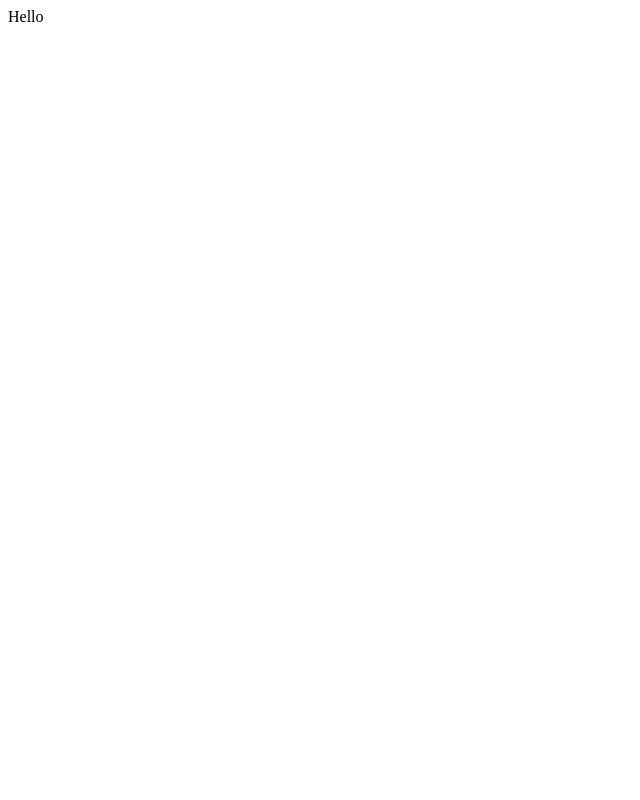
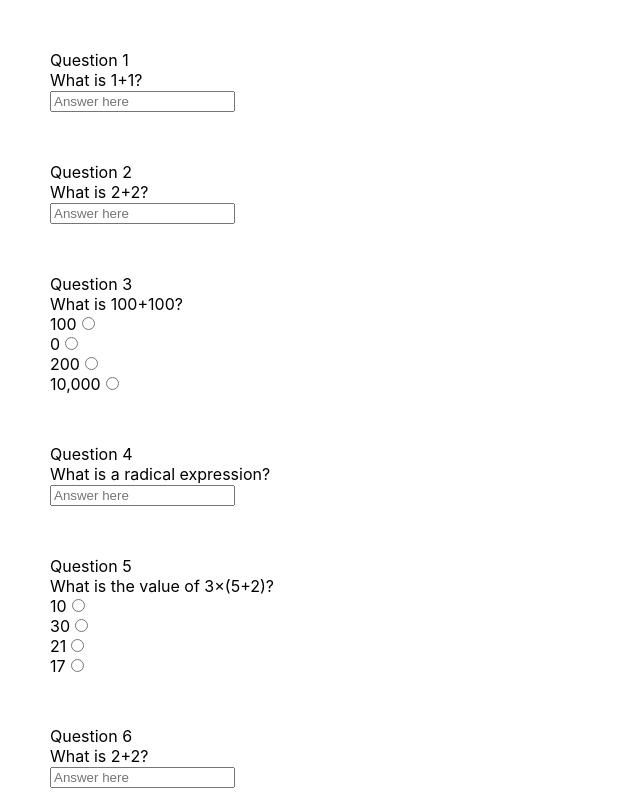
Before and after one commit to godfreydoo/eduArt, a React app: page / in a window 1280 px wide. Shown: the top 800 px of the page, without its empty margins (0-640 px from the left). Built offline with nearby package versions, Linux system fonts and the light colour scheme.

Commit message:
Components for questions and drawing

```diff
--- a/client/src/App.css
+++ b/client/src/App.css
@@ -1,17 +1,11 @@
-/* .App {
-  text-align: left;
-  background-color: #b5b8bd;
+body {
+  margin: 0;
+  font-family: -apple-system, BlinkMacSystemFont, 'Segoe UI', 'Roboto', 'Oxygen',
+    'Ubuntu', 'Cantarell', 'Fira Sans', 'Droid Sans', 'Helvetica Neue',
+    sans-serif;
+  -webkit-font-smoothing: antialiased;
+  -moz-osx-font-smoothing: grayscale;
 }
-
-.App-header {
-  min-height: 100vh;
-  display: flex;
-  flex-direction: column;
-  align-items: left;
-  justify-content: left;
-  font-size: calc(10px + 2vmin);
-  color: white;
-} */
 
 .left, .right {
   height: 100vh;
@@ -23,26 +17,10 @@
   margin: 50px;
 }
 
-.grid{
-  width: auto;
-  height: auto;
-  /* border: 10px solid rgba(98, 131, 150, 0.712); */
-  padding: 50px;
-  margin: 20px;
-  font-size: 12;
-}
-
-.node {
-  border: 0.1px solid rgb(233, 239, 241);
-  min-width: 20px;
-  min-height: 20px;
-  display: inline-block;
-}
-
 .hidden {
   display: none;
 }
 
-.imageToBeDrawn {
+.image-to-draw {
   position: fixed;
 }
--- /dev/null
+++ b/client/src/components/AnswerForm.tsx
@@ -0,0 +1,60 @@
+import React, {useState, useEffect} from 'react';
+
+interface Props {
+  type: string;
+  answer: string;
+  selections: Array<string>;
+}
+
+const AnswerForm: React.FC<Props> = ({type, answer, selections}) => {
+
+  const [markCorrect, setMarkCorrect] = useState<boolean>(false);
+
+  const handleAnswer = (e: any) => {
+    const userAnswer = e.target.value;
+
+    if (type === "Text") {
+      userAnswer.toLowerCase();
+      const potentialAnswers = answer.split(", ");
+      if (potentialAnswers.includes(userAnswer)) {
+        setMarkCorrect(true);
+        // handle score
+      }
+    } else {
+      if (userAnswer === answer) {
+        setMarkCorrect(true);
+        // handle score
+      }
+    }
+  }
+
+  if (markCorrect) {
+    return (
+      <div>{answer}</div>
+    )
+  } else {
+    if (type === 'Multiple Choice') {
+      return (
+        <div>
+          {selections.map((value, index) => {
+            return (
+              <div key={index} onChange={handleAnswer}>
+                <label> {value}
+                  <input type="radio" name="answer" value={value}/>
+                </label>
+              </div>
+            )
+          })}
+        </div>
+      )
+    } else {
+      return (
+        <label>
+          <input placeholder="Answer here" type="text" onChange={handleAnswer}/>
+        </label>
+      )
+    }
+  }
+}
+
+export default AnswerForm;
--- /dev/null
+++ b/client/src/components/Canvas.tsx
@@ -0,0 +1,79 @@
+import React from 'react';
+import Draw from './Draw';
+import image from '../assets/apple_pie.jpg'; // will be replaced
+
+interface State {
+  imgData: object;
+  height: number;
+  width: number;
+}
+
+interface Context {
+  drawImage: (arg1: object, arg2: number, arg3: number, arg4: number, arg5: number) => void;
+  getImageData: (arg1: number, arg2: number, arg3: number, arg4: number) => object;
+}
+
+interface Canvas {
+  getContext: (arg1: string) => object;
+  width: number;
+  height: number;
+}
+
+
+class Canvas extends React.Component<any, State> {
+  sourceImage: React.RefObject<any>;
+  extractedDataImage: React.RefObject<any>;
+  constructor(props: any) {
+    super(props);
+    this.sourceImage = React.createRef();
+    this.extractedDataImage = React.createRef();
+    this.state = {
+      imgData: {},
+      height: 0,
+      width: 0,
+    }
+  }
+
+  prepareContext() {
+    const canvas = this.extractedDataImage.current;
+    const context = canvas.getContext('2d');
+    this.setState({height: canvas.height, width: canvas.width});
+    this.paint(context, canvas);
+  }
+
+  async paint(context: Context, canvas: Canvas) {
+    context.drawImage(this.sourceImage.current, 0, 0, canvas.width, canvas.height);
+    const imgData = context.getImageData(0, 0, canvas.width, canvas.height);
+    console.log(imgData);
+    this.setState({imgData});
+  }
+
+  render () {
+    return (
+      <div>
+      <canvas
+        ref={this.extractedDataImage}
+        width="800"
+        height="800"
+        className="hidden">
+        <img
+          ref={this.sourceImage}
+          onLoad={this.prepareContext.bind(this)}
+          src={image}
+          width="800"
+          height="800"
+          alt="Image"
+          className="hidden"
+        />
+      </canvas>
+      <Draw
+        imgData={this.state.imgData}
+        height={this.state.height}
+        width={this.state.width}
+      />
+    </div>
+    )
+  }
+}
+
+export default Canvas;
--- /dev/null
+++ b/client/src/components/Draw.tsx
@@ -0,0 +1,77 @@
+import React from 'react';
+
+interface Props {
+  imgData: object;
+  height: number;
+  width: number;
+}
+
+interface State {
+  drawProgress: number;
+  context: Context;
+  canvas: Canvas;
+  height: number;
+  width: number;
+}
+
+interface Canvas {
+  height?: number;
+  width?: number;
+}
+
+interface Context {
+  putImageData?: (arg1: object, arg2: number, arg3: number, arg4: number, arg5: number, arg6: number, arg7: number) => void;
+}
+
+class Draw extends React.Component<Props, State> {
+  newImage: React.RefObject<any>;
+  constructor(props: Props) {
+    super(props);
+    this.newImage = React.createRef();
+    this.state = {
+      drawProgress: 1,
+      context: {},
+      canvas: {},
+      height: 0,
+      width: 0,
+    }
+  }
+
+  componentDidMount() {
+    this.prepareContext();
+  }
+
+  // draw image based on total score
+
+  async prepareContext () {
+    try {
+      var canvas = this.newImage.current;
+      var context = await canvas.getContext('2d');
+      this.setState({context, canvas});
+    } catch (err) {
+      console.error(err);
+    }
+  }
+
+  async putDataOnCanvas (height: number, width: number) {
+    // draw image based on total score
+
+    this.state.context.putImageData(this.props.imgData, 0, 0, height, width, this.state.canvas.width, this.state.canvas.height);
+    this.setState({drawProgress: this.state.drawProgress + 1});
+  }
+
+  render () {
+    return (
+      <>
+        <canvas
+          ref={this.newImage}
+          className="image-to-draw"
+          width="800"
+          height="800"
+        />
+      </>
+    )
+  }
+}
+
+export default Draw;
--- /dev/null
+++ b/client/src/components/QuestionList.tsx
@@ -0,0 +1,22 @@
+import React from 'react';
+import QuestionListEntry from './QuestionListEntry';
+
+interface Props {
+  questions: Array<object>;
+}
+
+const QuestionList: React.FC<Props> = ({questions}) => {
+
+  return (
+    <div>
+      {questions.map((question, index) =>
+        <QuestionListEntry
+          question={question}
+          key={index}
+        />
+      )}
+    </div>
+  )
+}
+
+export default QuestionList;
--- /dev/null
+++ b/client/src/components/QuestionListEntry.tsx
@@ -0,0 +1,35 @@
+import React from 'react';
+import AnswerForm from './AnswerForm';
+
+interface Questions {
+  Number: number;
+  Question: string;
+  Type: string;
+  Answer: string;
+  A: string;
+  B: string;
+  C: string;
+  D: string;
+}
+
+interface Props {
+  question: any;
+}
+
+const QuestionListEntry: React.FC<Props> = ({question}) => {
+  return (
+    <div className="question">
+      <div className="question-number">Question {question.Number}</div>
+      <div className="question-question">{question.Question}</div>
+      <div>
+        <AnswerForm
+          type={question.Type}
+          answer={question.Answer}
+          selections={[question.A, question.B, question.C, question.D]}
+        />
+      </div>
+    </div>
+  )
+}
+
+export default QuestionListEntry;
--- /dev/null
+++ b/client/src/custom.d.ts
@@ -0,0 +1 @@
+declare module "*.jpg";
--- a/client/src/index.tsx
+++ b/client/src/index.tsx
@@ -1,6 +1,8 @@
 import './App.css';
 import React, { useState, useEffect } from 'react';
 import ReactDOM from 'react-dom';
+import QuestionList from './components/QuestionList';
+import Canvas from './components/Canvas';
 import questionData from './data/parsedsample1';
 
 const App: React.FC = () => {
@@ -10,7 +12,7 @@ const App: React.FC = () => {
 
   React.useEffect(() => {
     setQuestions(questionData);
-  })
+  }, []);
 
   const handleScore = () => {
     setScore(prevScore => prevScore + 1);
@@ -18,7 +20,12 @@ const App: React.FC = () => {
 
   return (
     <div>
-      Hello
+      <section>
+        <QuestionList questions={questions}/>
+      </section>
+      <section>
+        <Canvas />
+      </section>
     </div>
   )
 };
```
Also changed, not shown: client/src/data/parsedsample1.js (+73 -1 lines), .babelrc (deleted), 3 other files (tests, documents, lock files or other folders).
